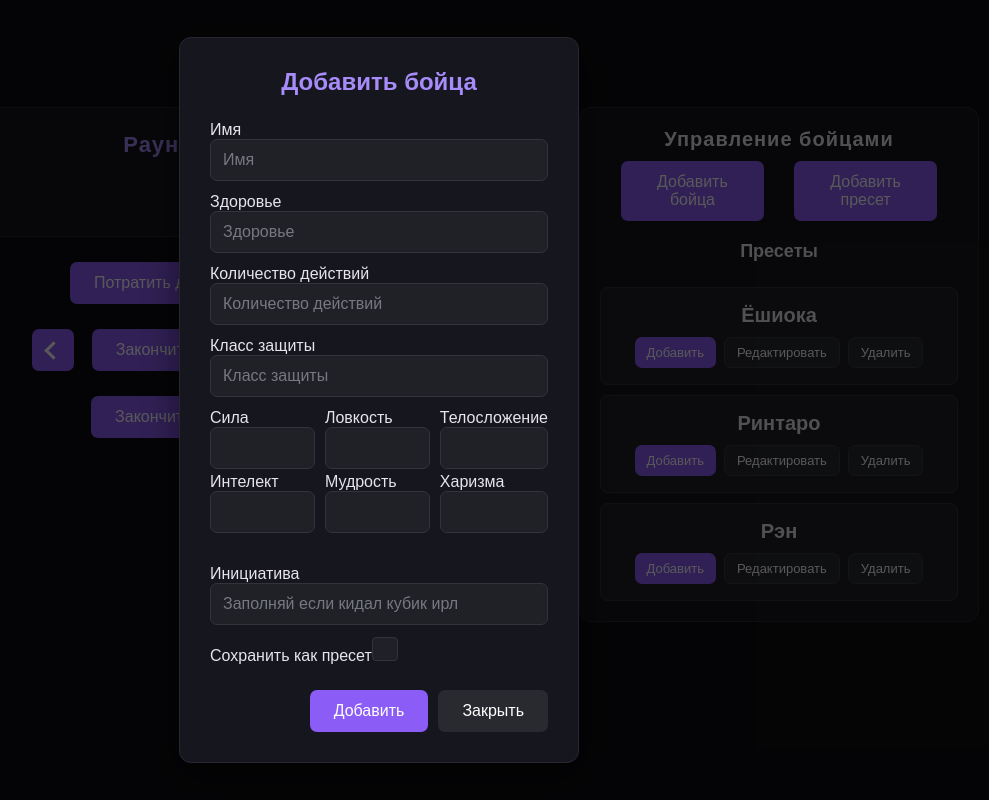
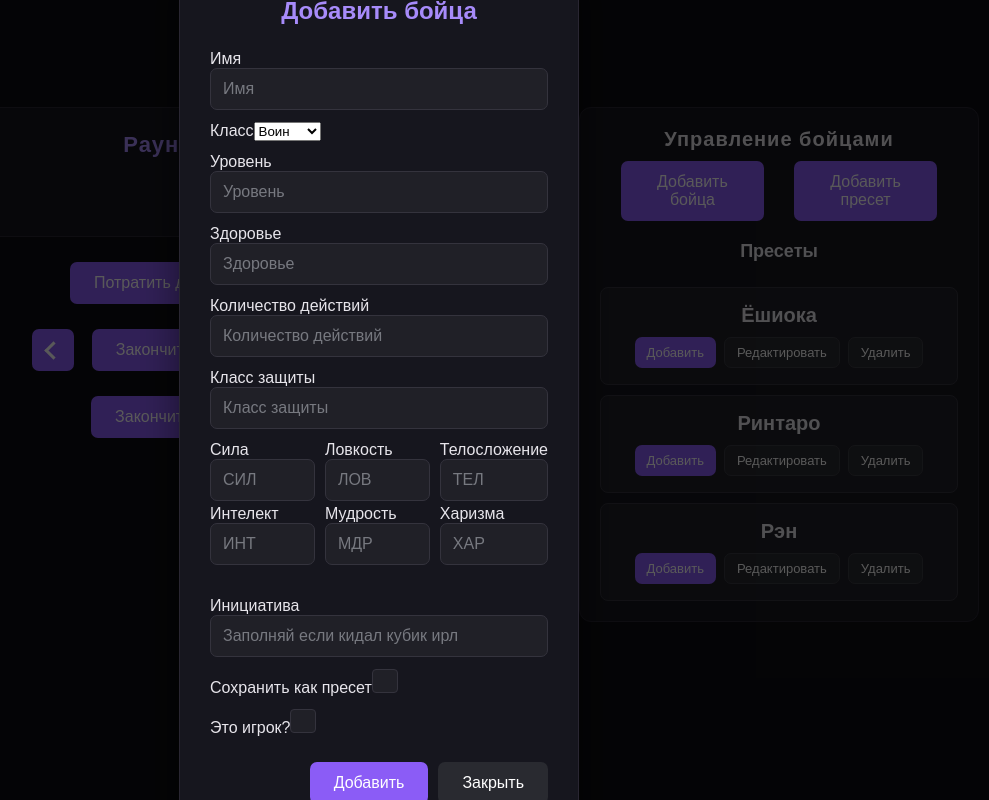
Before and after one commit to j0mp1x/DnD-Combat-Manger, a React (Vite) app: page / in a window 1280 px wide. Both pictures are taken after a click on the button "Добавить бойца". Shown: the whole page, without its empty margins (261-1250 px from the left). Built offline with nearby package versions, Linux system fonts and the light colour scheme.

Commit message:
Подсчет хп по уровню у игроков

```diff
--- a/src/App.jsx
+++ b/src/App.jsx
@@ -307,7 +307,8 @@ function App() {
                                     >
                                         <div>
                                             <p>
-                                                {f.initiative}. {f.name}
+                                                {f.initiative}. {f.name}{' '}
+                                                {f.dndClass.name}
                                             </p>
                                         </div>
                                         <div className="fighterActions">
--- a/src/UTILITES/getData.js
+++ b/src/UTILITES/getData.js
@@ -1,6 +1,13 @@
+import { CLASS_LIST } from '../data/class'
+
 const getDataFromForm = (data) => {
+    const selectedClass = Object.values(CLASS_LIST).find(
+        (dndClass) => dndClass.name === data.get('dndClassList')
+    )
     return {
         name: data.get('name'),
+        dndClass: selectedClass,
+        level: data.get('level'),
         maxHp: data.get('maxHp'),
         maxActions: data.get('maxActions'),
         armorClass: data.get('armorClass'),
@@ -12,6 +19,7 @@ const getDataFromForm = (data) => {
         int: data.get('int'),
         wis: data.get('wis'),
         cha: data.get('cha'),
+        isPlayer: data.get('isPlayer'),
     }
 }
 export default getDataFromForm
--- a/src/components/formModal.jsx
+++ b/src/components/formModal.jsx
@@ -1,3 +1,5 @@
+import { CLASS_LIST } from '../data/class'
+
 const FormModal = ({ isOpen, onSubmit, onClose, getData, value }) => {
     const handleSubmit = async (d) => {
         const data = await getData(d)
@@ -19,6 +21,33 @@ const FormModal = ({ isOpen, onSubmit, onClose, getData, value }) => {
                                     name="name"
                                     placeholder="Имя"
                                     defaultValue={value ? value.name : ''}
+                                />
+                            </label>
+                        </div>
+                        <div className="formFields">
+                            <label>
+                                Класс
+                                <select name="dndClassList">
+                                    <option value={CLASS_LIST.WARRIOR.name}>
+                                        {CLASS_LIST.WARRIOR.name}
+                                    </option>
+                                    <option value={CLASS_LIST.MONK.name}>
+                                        {CLASS_LIST.MONK.name}
+                                    </option>
+                                    <option value={CLASS_LIST.WARLOCK.name}>
+                                        {CLASS_LIST.WARLOCK.name}
+                                    </option>
+                                </select>
+                            </label>
+                        </div>
+                        <div className="formFields">
+                            <label>
+                                Уровень
+                                <input
+                                    type="text"
+                                    name="level"
+                                    placeholder="Уровень"
+                                    defaultValue={value ? value.level : ''}
                                 />
                             </label>
                         </div>
@@ -64,7 +93,7 @@ const FormModal = ({ isOpen, onSubmit, onClose, getData, value }) => {
                                 <input
                                     type="number"
                                     name="str"
-                                    placeholder=""
+                                    placeholder="СИЛ"
                                     min={1}
                                     max={20}
                                     defaultValue={value ? value.str : ''}
@@ -75,7 +104,7 @@ const FormModal = ({ isOpen, onSubmit, onClose, getData, value }) => {
                                 <input
                                     type="number"
                                     name="dex"
-                                    placeholder=""
+                                    placeholder="ЛОВ"
                                     min={1}
                                     max={20}
                                     defaultValue={value ? value.dex : ''}
@@ -86,7 +115,7 @@ const FormModal = ({ isOpen, onSubmit, onClose, getData, value }) => {
                                 <input
                                     type="number"
                                     name="con"
-                                    placeholder=""
+                                    placeholder="ТЕЛ"
                                     min={1}
                                     max={20}
                                     defaultValue={value ? value.con : ''}
@@ -97,7 +126,7 @@ const FormModal = ({ isOpen, onSubmit, onClose, getData, value }) => {
                                 <input
                                     type="number"
                                     name="int"
-                                    placeholder=""
+                                    placeholder="ИНТ"
                                     min={1}
                                     max={20}
                                     defaultValue={value ? value.int : ''}
@@ -108,7 +137,7 @@ const FormModal = ({ isOpen, onSubmit, onClose, getData, value }) => {
                                 <input
                                     type="number"
                                     name="wis"
-                                    placeholder=""
+                                    placeholder="МДР"
                                     min={1}
                                     max={20}
                                     defaultValue={value ? value.wis : ''}
@@ -119,7 +148,7 @@ const FormModal = ({ isOpen, onSubmit, onClose, getData, value }) => {
                                 <input
                                     type="number"
                                     name="cha"
-                                    placeholder=""
+                                    placeholder="ХАР"
                                     min={1}
                                     max={20}
                                     defaultValue={value ? value.cha : ''}
@@ -152,6 +181,12 @@ const FormModal = ({ isOpen, onSubmit, onClose, getData, value }) => {
                                 </label>
                             </div>
                         )}
+                        <div className="formFields checkboxField">
+                            <label>
+                                Это игрок?
+                                <input type="checkbox" name="isPlayer" />
+                            </label>
+                        </div>
                     </div>
                     <div className="formActions">
                         <button>Добавить</button>
--- /dev/null
+++ b/src/data/class.js
@@ -0,0 +1,15 @@
+class DndClass {
+    constructor(name, firstLvlHp, hpPerLevel) {
+        this.name = name
+        this.firstLvlHp = Number(firstLvlHp)
+        this.hpPerLevel = Number(hpPerLevel)
+    }
+}
+
+const CLASS_LIST = {
+    WARRIOR: new DndClass('Воин', 10, 6),
+    MONK: new DndClass('Монах', 8, 5),
+    WARLOCK: new DndClass('Колдун', 8, 5),
+}
+
+export { CLASS_LIST }
--- a/src/data/fighters.js
+++ b/src/data/fighters.js
@@ -9,7 +9,6 @@ class Fighter extends Preset {
         this.initiative = Number(initiative)
         this.reaction = true
         this.action = Number(this.maxActions)
-        this.hp = Number(this.maxHp)
     }
 }
 
@@ -19,7 +18,9 @@ const createFighter = (prev, data, initiative) => {
     if (initiative <= 0) {
         initiative = rollDice()
     }
-    return [...prev.fighters, new Fighter(data, initiative)]
+    const fighter = new Fighter(data, initiative)
+    fighter.setParametrs()
+    return [...prev.fighters, fighter]
 }
 
 export { fighters, createFighter, Fighter }
--- a/src/data/preset.js
+++ b/src/data/preset.js
@@ -1,8 +1,11 @@
 import { createNewId } from '../UTILITES/idCreator'
+import { CLASS_LIST } from './class'
 
 class Preset {
     constructor({
         name,
+        dndClass,
+        level,
         maxHp,
         armorClass,
         maxActions = 1,
@@ -13,12 +16,17 @@ class Preset {
         int,
         wis,
         cha,
+        isPlayer,
     }) {
         this.id = id
+        this.isPlayer = isPlayer
         this.name = name
+        this.dndClass = dndClass
+        this.level = Number(level)
         this.maxActions = Number(maxActions) > 0 ? Number(maxActions) : 1
         this.maxHp = Number(maxHp)
-        this.armorClass = Number(armorClass)
+        this.hp = Number(this.maxHp)
+        this.armorClass = 1
         this.str = Number(str)
         this.dex = Number(dex)
         this.con = Number(con)
@@ -26,15 +34,40 @@ class Preset {
         this.wis = Number(wis)
         this.cha = Number(cha)
     }
+
+    getMod(stat) {
+        return (stat - 10) / 2
+    }
+
+    setMaxHp() {
+        let totalAddedHp = 0
+        for (let i = this.level - 1; i > 0; i--) {
+            totalAddedHp += this.dndClass.hpPerLevel + this.getMod(this.con)
+        }
+        return this.dndClass.firstLvlHp + totalAddedHp
+    }
+
+    setParametrs() {
+        this.armorClass = 10 + this.getMod(this.dex)
+        if (this.isPlayer) {
+            this.maxHp = this.setMaxHp()
+            this.hp = this.maxHp
+        }
+    }
 }
 
 const createPreset = (data) => {
-    return new Preset(data)
+    const preset = new Preset(data)
+    preset.setParametrs()
+    return preset
 }
 
 const defaultPresets = [
-    new Preset({
+    createPreset({
         name: 'Ёшиока',
+        isPlayer: true,
+        dndClass: CLASS_LIST.WARRIOR,
+        level: 3,
         maxHp: 40,
         armorClass: 14,
         str: 14,
@@ -45,8 +78,11 @@ const defaultPresets = [
         cha: 14,
     }),
 
-    new Preset({
+    createPreset({
         name: 'Ринтаро',
+        isPlayer: true,
+        dndClass: CLASS_LIST.MONK,
+        level: 3,
         maxHp: 40,
         armorClass: 13,
         str: 14,
@@ -57,8 +93,11 @@ const defaultPresets = [
         cha: 14,
     }),
 
-    new Preset({
+    createPreset({
         name: 'Рэн',
+        isPlayer: true,
+        dndClass: CLASS_LIST.WARLOCK,
+        level: 3,
         maxHp: 40,
         armorClass: 12,
         str: 14,
```
